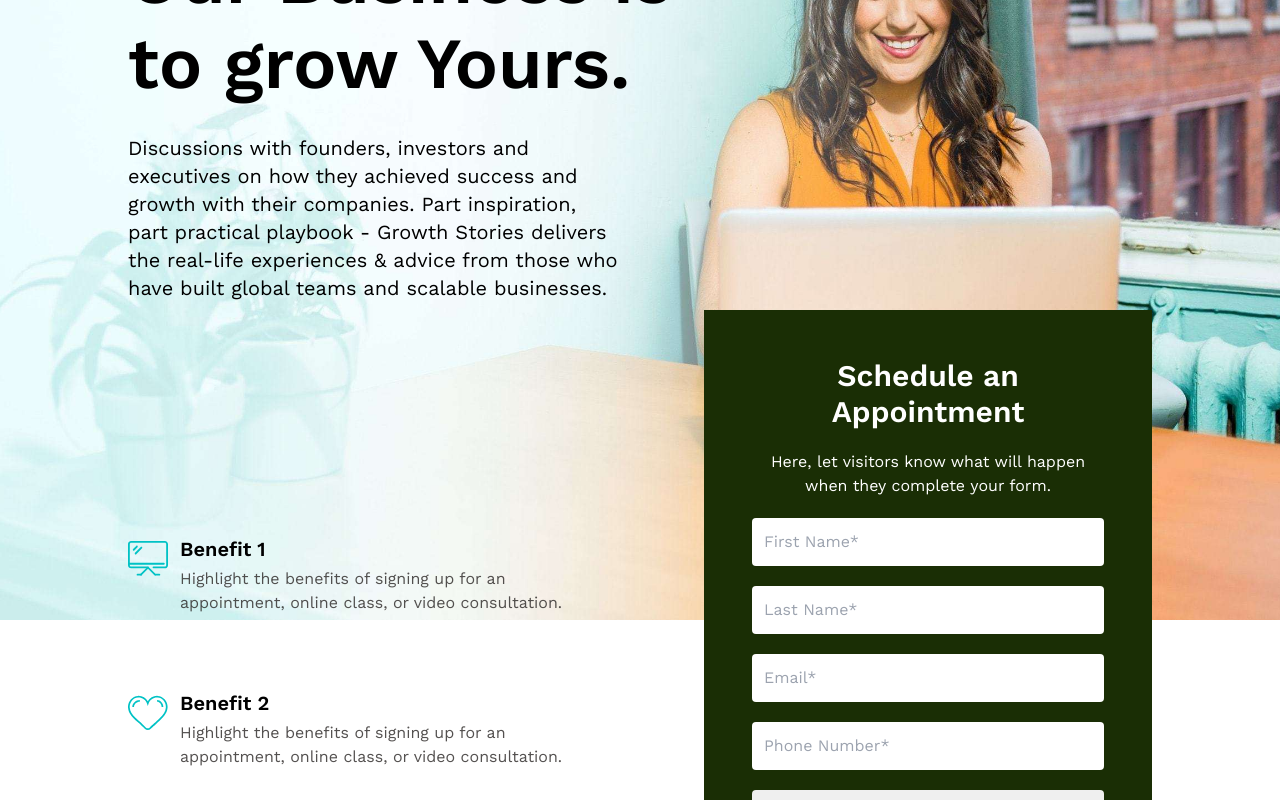
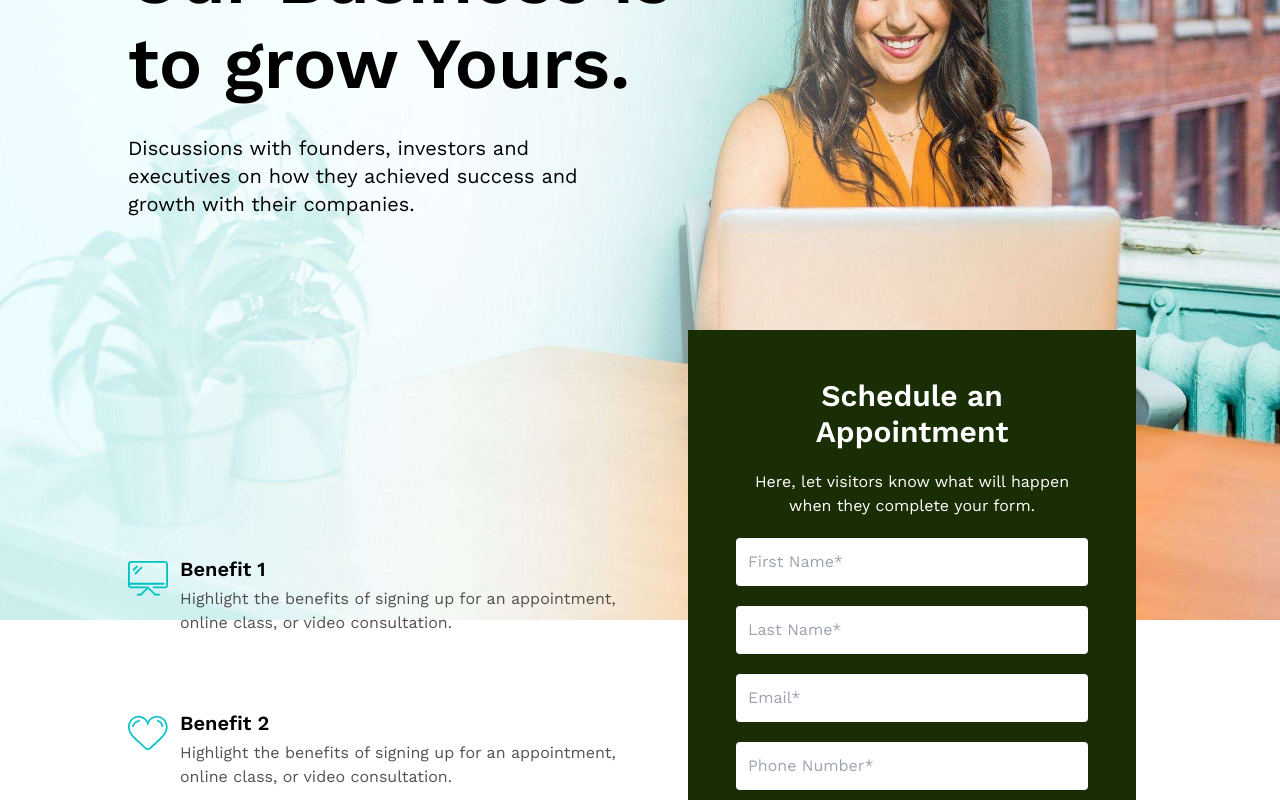
Before and after one commit to Masoud-z/landingPage, a Next.js app: page / in a window 1280 px wide. Shown: the part 180-980 px from the top of the page. Built offline with nearby package versions, Linux system fonts and the light colour scheme.

Commit message:
Add viewport metadata

```diff
--- a/app/layout.jsx
+++ b/app/layout.jsx
@@ -6,6 +6,11 @@ config.autoAddCss = false;
 export const metadata = {
   title: "Landing page",
   description: "Develop a landing page as  a task challenge",
+  viewport: {
+    width: "device-width",
+    initialScale: 1,
+    maximumScale: 1,
+  },
 };
 
 function layout({ children }) {
--- a/components/landingPage/Form.jsx
+++ b/components/landingPage/Form.jsx
@@ -2,7 +2,7 @@
 
 function Form() {
   return (
-    <form className="flex flex-col gap-5 justify-center items-center p-12 mt-2 bg-lime-950 text-center max-w-[35vw]">
+    <form className="flex flex-col gap-5 justify-center items-center p-12 mt-28 bg-lime-950 text-center max-w-[35vw]">
       <h3 className="text-3xl text-white font-semibold">
         Schedule an <br /> Appointment
       </h3>
--- a/components/landingPage/Main.jsx
+++ b/components/landingPage/Main.jsx
@@ -9,7 +9,7 @@ import badgeImg from "@/public/badge.svg";
 
 function Main() {
   return (
-    <main className="px-[10%]">
+    <main className="px-[4%] md:px-[10%] ">
       <Image
         src={backgroundImg}
         objectFit="cover"
@@ -17,21 +17,18 @@ function Main() {
         alt="Background picture"
         className="-z-10"
       />
-      <section className="mt-[5vh] flex flex-col gap-7 w-3/5">
+      <section className="mt-[5vh] flex flex-col gap-7 md:w-3/5">
         <div className="logo">Masoud</div>
-        <h1 className="font-semibold text-7xl leading-[85px]">
+        <h1 className="font-semibold text-6xl md:text-7xl md:leading-[85px]">
           Our Business is to grow Yours.
         </h1>
-        <p className="text-xl font-normal leading-7 w-4/5">
+        <p className="text-xl font-normal leading-7 md:w-4/5">
           Discussions with founders, investors and executives on how they
-          achieved success and growth with their companies. Part inspiration,
-          part practical playbook - Growth Stories delivers the real-life
-          experiences & advice from those who have built global teams and
-          scalable businesses.
+          achieved success and growth with their companies.
         </p>
       </section>
 
-      <section className="flex flex-row gap-24 justify-center items-end">
+      <section className="grid md:grid-cols-2 gap-24 justify-center items-end">
         <div className="flex flex-col gap-20 justify-center items-end mb-10 w-[40vw]">
           <div className="flex flex-row gap-3 justify-center items-start">
             <Image src={screenImg} width="40" height="35" alt="screen" />
@@ -67,7 +64,7 @@ function Main() {
             </div>
           </div>
         </div>
-        <Form />
+        <Form className="order-1 md:order-2" />
       </section>
     </main>
   );
```
